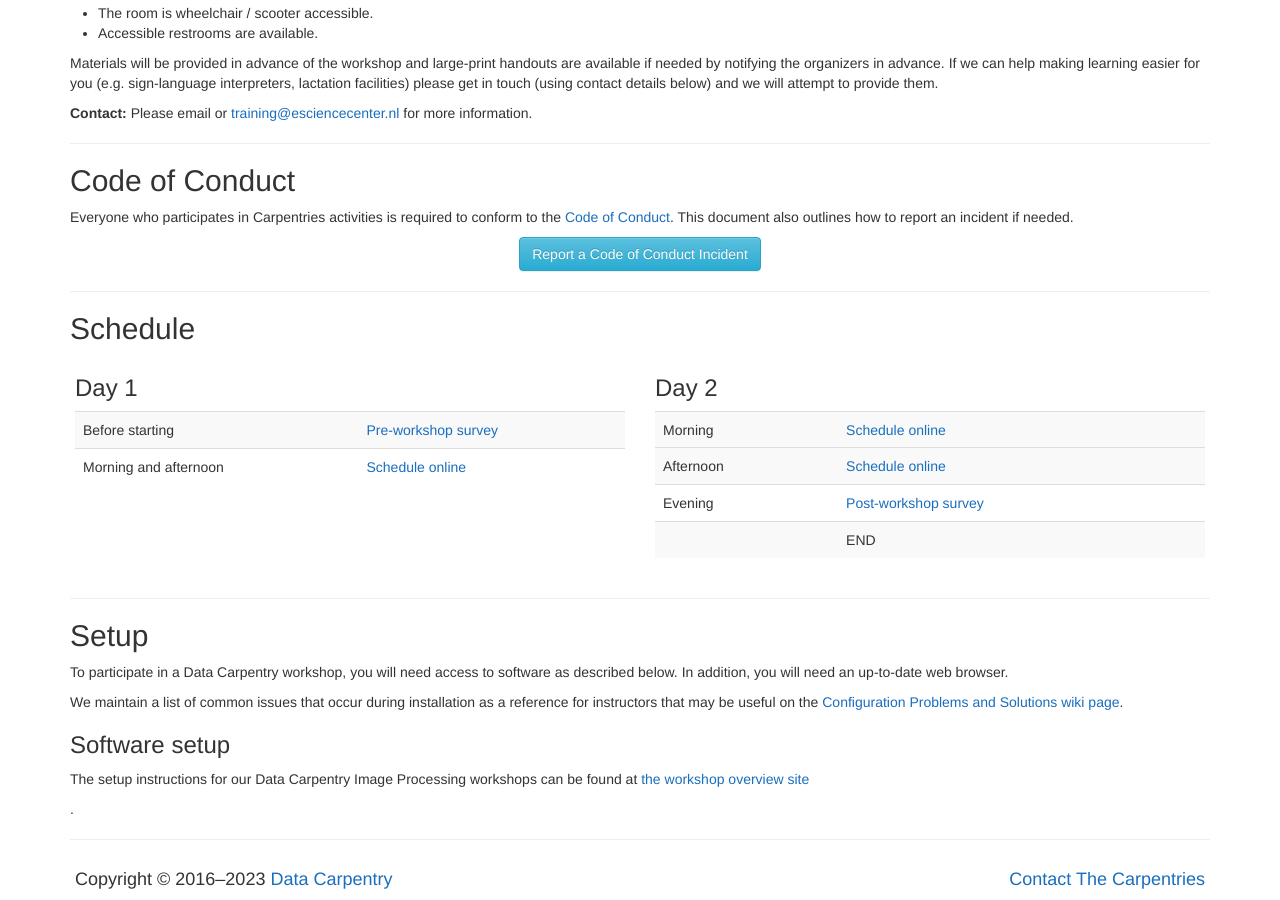
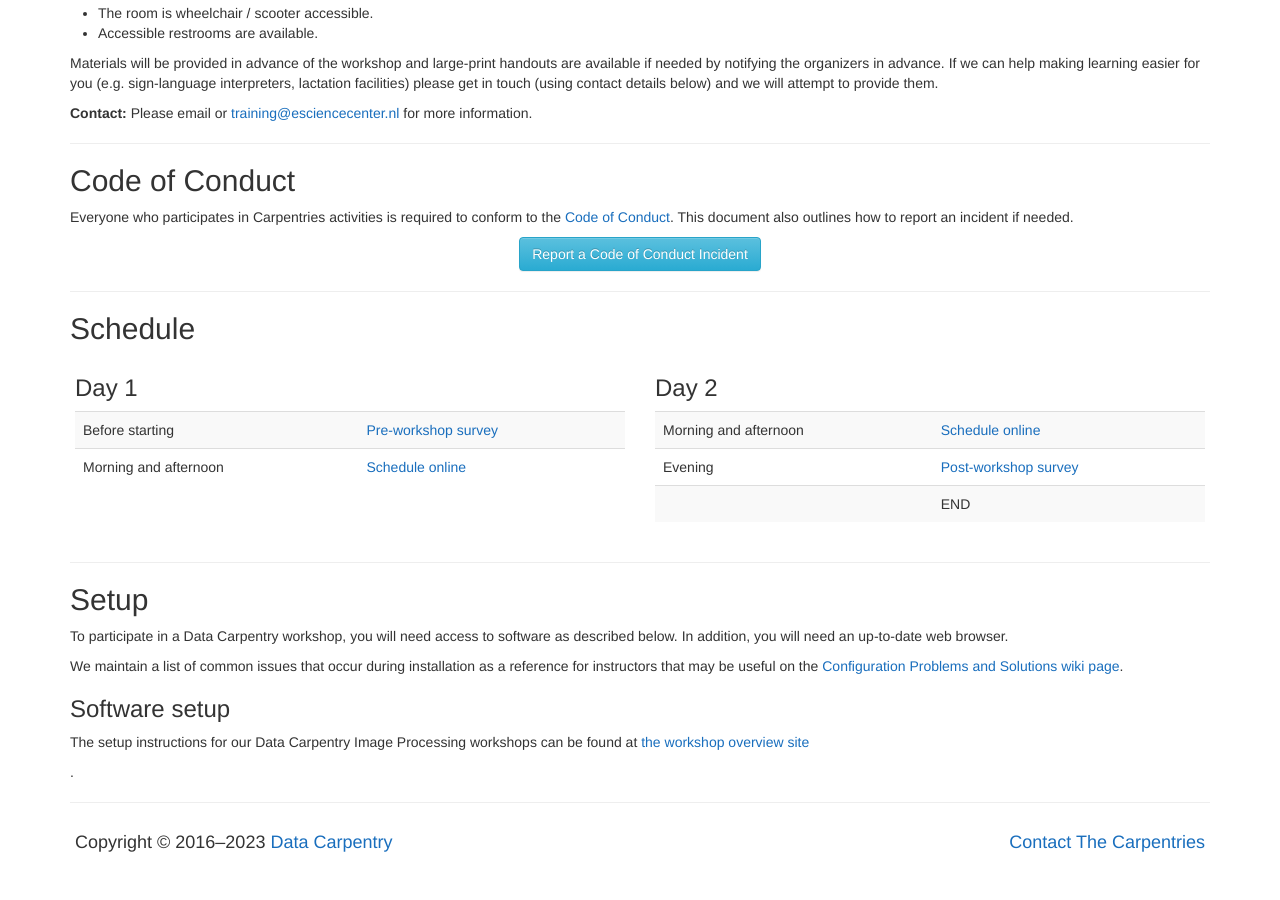
Before and after one commit to esciencecenter-digital-skills/2023-06-05-dc-image-processing, a Jekyll site: the page built from index.md, in a window 1280 px wide and 900 px high, scrolled down 1185 px. Built offline with Jekyll 4.4.1, drawn with Linux system fonts in a browser that asks for light colours; after the commit the page ends 2048 px from its top, so only the background shows below that.

```diff
--- a/_includes/dc/schedule.html
+++ b/_includes/dc/schedule.html
@@ -108,11 +108,9 @@ The schedule for the different curricula are listed here:
   <div class="col-md-6">
     <h3>Day 2</h3>
     <table class="table table-striped">
-      <tr><td>Morning</td> <td> <a href="https://github.com/esciencecenter-digital-skills/image-processing">Schedule online</a></td></tr>
+      <tr><td>Morning and afternoon</td> <td> <a href="https://github.com/esciencecenter-digital-skills/image-processing">Schedule online</a></td></tr>
       <tr>
-      </tr>
-      <tr> <td>Afternoon</td><td><a href="https://github.com/esciencecenter-digital-skills/image-processing">Schedule online</a></td></tr>
-      <tr>
+
 	<td>Evening</td>
 	<td><a href="{{ site.post_survey }}{{ site.github.project_title }}" target="_blank">Post-workshop survey</a></td>
       </tr>
--- a/_includes/dc/setup.html
+++ b/_includes/dc/setup.html
@@ -76,7 +76,9 @@ Geospatial workshops
 {% elsif info.curriculum == "dc-geospatial" %}
 <p>The setup instructions for the Data Carpentry Geospatial workshop can be found at <a href="https://datacarpentry.org/geospatial-workshop/setup.html">the workshop overview site</a>.</p>
 
-
+{% comment %}
+Image Processing workshops
+{% endcomment %}
 
 {% elsif info.curriculum == "dc-image-processing" %}
 <p>The setup instructions for our Data Carpentry Image Processing workshops can be found at <a href="https://github.com/esciencecenter-digital-skills/image-processing">the workshop overview site</a></p>.
```
